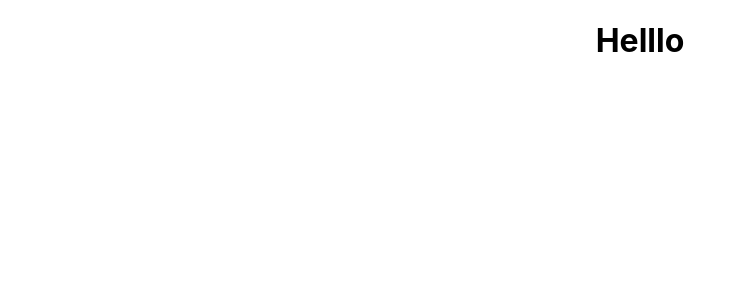
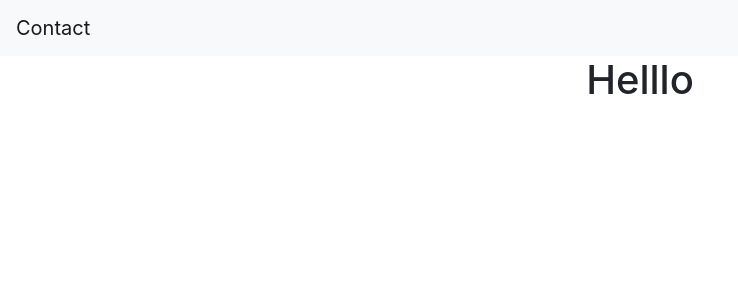
Before and after one commit to NMShihab/CRUD_REACT_DJANGO, a React (Create React App) app in the folder frontend/: page / in a window 1280 px wide. Shown: the top 300 px of the page, without its empty margins (0-738 px from the left). Built offline with nearby package versions, Linux system fonts and the light colour scheme.

Commit message:
add navbar

```diff
--- a/frontend/package.json
+++ b/frontend/package.json
@@ -6,7 +6,9 @@
     "@testing-library/jest-dom": "^5.11.9",
     "@testing-library/react": "^11.2.5",
     "@testing-library/user-event": "^12.7.3",
+    "bootstrap": "^4.6.0",
     "react": "^17.0.1",
+    "react-bootstrap": "^1.5.0",
     "react-dom": "^17.0.1",
     "react-scripts": "4.0.3",
     "web-vitals": "^1.1.0"
--- a/frontend/src/App.js
+++ b/frontend/src/App.js
@@ -1,8 +1,10 @@
 import "./App.css";
+import Header from "./components/Header";
 
 function App() {
   return (
     <div className="App">
+      <Header />
       <h1>Helllo</h1>
     </div>
   );
--- /dev/null
+++ b/frontend/src/components/Header.js
@@ -0,0 +1,14 @@
+import React from "react";
+import { Navbar } from "react-bootstrap";
+
+function Header() {
+  return (
+    <div className="header">
+      <Navbar bg="light" expand="lg">
+        <Navbar.Brand href="#">Contact</Navbar.Brand>
+      </Navbar>
+    </div>
+  );
+}
+
+export default Header;
```
Also changed, not shown: frontend/src/components/Body.js (added, +7 -0 lines), frontend/src/index.js (+7 -6 lines), 2 other files (tests, documents, lock files or other folders).
